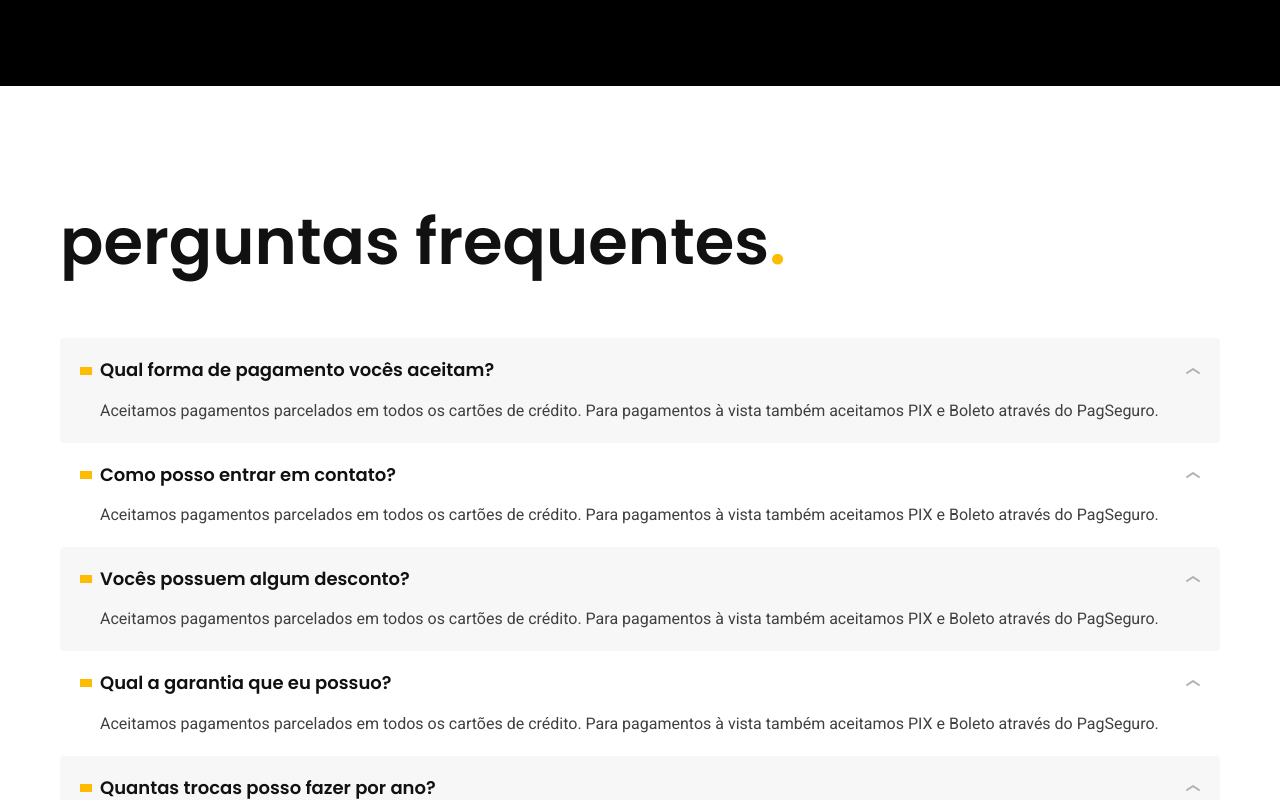
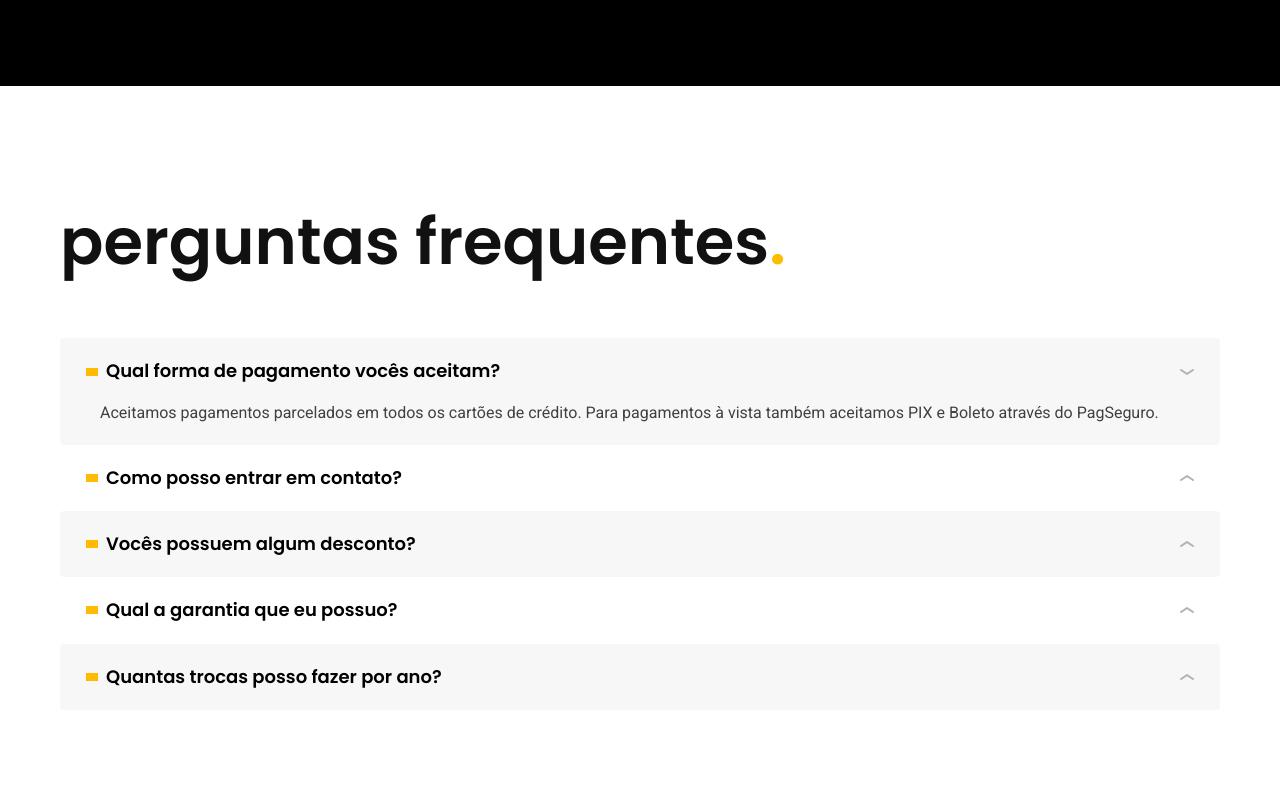
Before and after one commit to Lealzzera/bikecraft, a plain HTML site: page seguros.html in a window 1280 px wide. Shown: the part 2000-2800 px from the top of the page. Drawn offline with Linux system fonts and the light colour scheme.

Commit message:
Ajustando o html e css

```diff
--- a/css/seguros/perguntas.css
+++ b/css/seguros/perguntas.css
@@ -16,16 +16,19 @@
     background-color: var(--cor-1);
 }
 
-.perguntas dt {
+.perguntas button {
     display: grid;
     grid-template-columns: auto 1fr auto;
     align-items: center;
     gap: 8px;
     cursor: pointer;
+    background: none;
+    width: 100%;
+    text-align: left;
 }
 
 
-.perguntas dt::before {
+.perguntas button::before {
     content: "";
     display: inline-block;
     width: 12px;
@@ -33,18 +36,28 @@
     background-color: var(--cor-p1);
 }
 
-.perguntas dt::after {
+.perguntas button::after {
     content: "";
     display: inline-block;
     width: 14px;
     height: 6px;
-    background: url('../../img/icones/seta-abrir.svg')
+    background: url('../../img/icones/seta-abrir.svg');
+    transition: 0.3;
+}
+
+.perguntas button:hover::after, .perguntas button[aria-expanded = true]::after {
+    transform: rotate(180deg);
 }
 
 .perguntas dd {
+    display: none;
     padding-left: 20px;
     padding-top: 16px;
     max-width: 180ch;
+}
+
+.perguntas .ativo {
+    display: block;
 }
 
 @media(max-width: 800px) {
--- a/seguros.html
+++ b/seguros.html
@@ -154,44 +154,70 @@
 			</h2>
 			<dl>
 				<div>
-					<dt class="font-1-m-b">
-						Qual forma de pagamento vocês aceitam?
-					</dt>
-					<dd class="font-2-s cor-9">
+					<button
+						class="font-1-m-b"
+						aria-controls="pergunta1"
+						aria-expanded="true"
+					>
+						<dt>Qual forma de pagamento vocês aceitam?</dt>
+					</button>
+					<dd id="pergunta1" class="font-2-s cor-9 ativo">
 						Aceitamos pagamentos parcelados em todos os cartões de
 						crédito. Para pagamentos à vista também aceitamos PIX e
 						Boleto através do PagSeguro.
 					</dd>
 				</div>
 				<div>
-					<dt class="font-1-m-b">Como posso entrar em contato?</dt>
-					<dd class="font-2-s cor-9">
+					<button
+						class="font-1-m-b"
+						aria-controls="pergunta2"
+						aria-expanded="false"
+					>
+						<dt>Como posso entrar em contato?</dt>
+					</button>
+					<dd id="pergunta2" class="font-2-s cor-9">
 						Aceitamos pagamentos parcelados em todos os cartões de
 						crédito. Para pagamentos à vista também aceitamos PIX e
 						Boleto através do PagSeguro.
 					</dd>
 				</div>
 				<div>
-					<dt class="font-1-m-b">Vocês possuem algum desconto?</dt>
-					<dd class="font-2-s cor-9">
+					<button
+						aria-controls="pergunta3"
+						aria-expanded="false"
+						class="font-1-m-b"
+					>
+						<dt>Vocês possuem algum desconto?</dt>
+					</button>
+					<dd id="pergunta3" class="font-2-s cor-9">
 						Aceitamos pagamentos parcelados em todos os cartões de
 						crédito. Para pagamentos à vista também aceitamos PIX e
 						Boleto através do PagSeguro.
 					</dd>
 				</div>
 				<div>
-					<dt class="font-1-m-b">Qual a garantia que eu possuo?</dt>
-					<dd class="font-2-s cor-9">
+					<button
+						aria-controls="pergunta4"
+						aria-expanded="false"
+						class="font-1-m-b"
+					>
+						<dt>Qual a garantia que eu possuo?</dt>
+					</button>
+					<dd id="pergunta4" class="font-2-s cor-9">
 						Aceitamos pagamentos parcelados em todos os cartões de
 						crédito. Para pagamentos à vista também aceitamos PIX e
 						Boleto através do PagSeguro.
 					</dd>
 				</div>
 				<div>
-					<dt class="font-1-m-b">
-						Quantas trocas posso fazer por ano?
-					</dt>
-					<dd class="font-2-s cor-9">
+					<button
+						aria-controls="pergunta5"
+						aria-expanded="false"
+						class="font-1-m-b"
+					>
+						<dt>Quantas trocas posso fazer por ano?</dt>
+					</button>
+					<dd id="pergunta5" class="font-2-s cor-9">
 						Aceitamos pagamentos parcelados em todos os cartões de
 						crédito. Para pagamentos à vista também aceitamos PIX e
 						Boleto através do PagSeguro.
```
